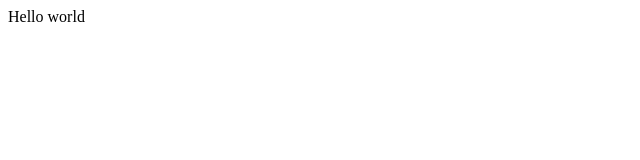
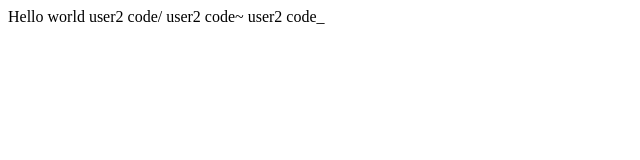
Before and after one commit to yuzerok/homework, a plain HTML site: page index.html in a window 1280 px wide. Shown: the whole page, without its empty margins (0-640 px from the left). Drawn offline with Linux system fonts and the light colour scheme.

Commit message:
user2 code

```diff
--- a/index.html
+++ b/index.html
@@ -8,5 +8,9 @@
 
 	Hello world
 
+    user2 code/
+    user2 code~
+    user2 code_
+
 </body>
 </html>
```
